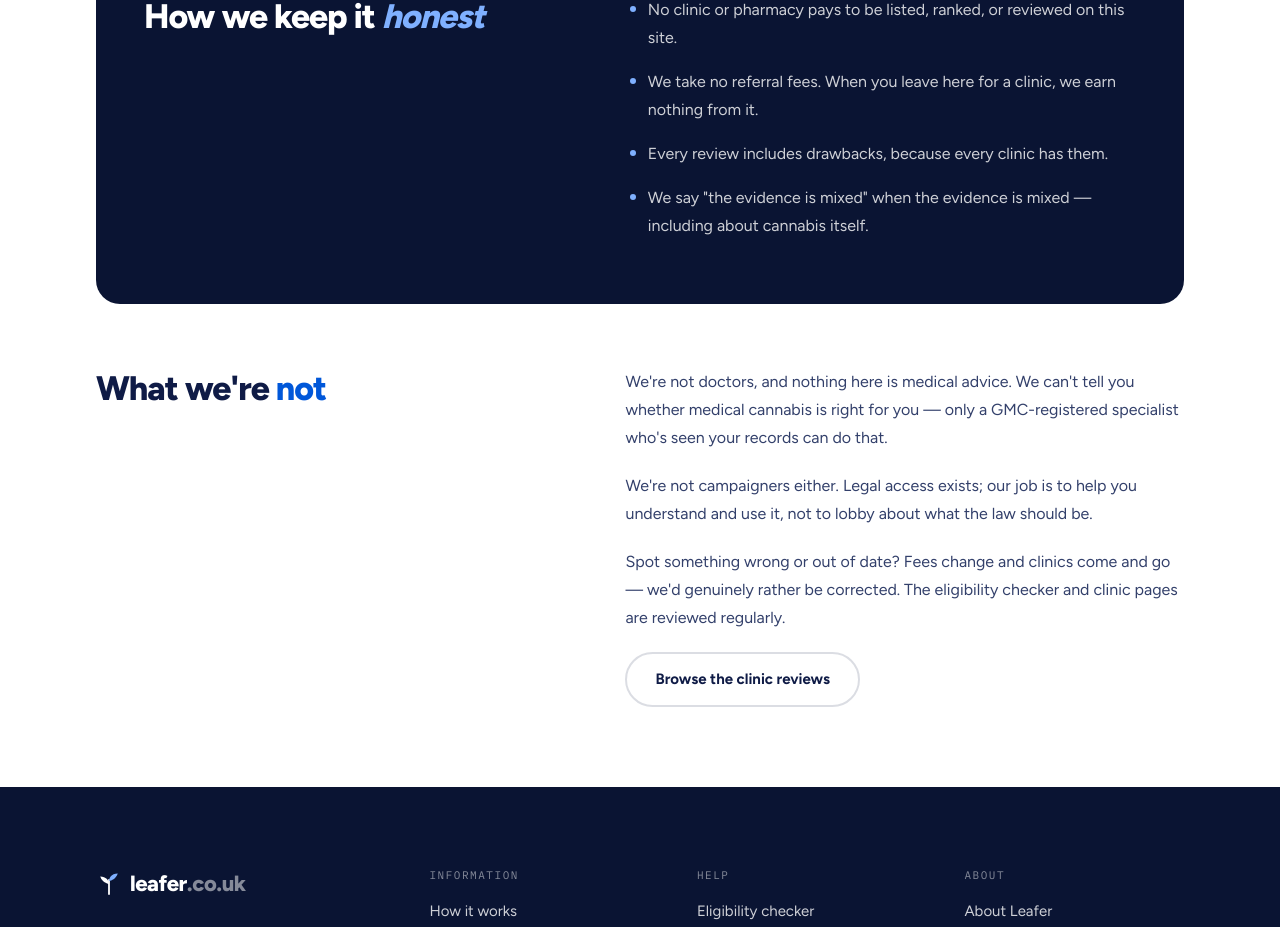
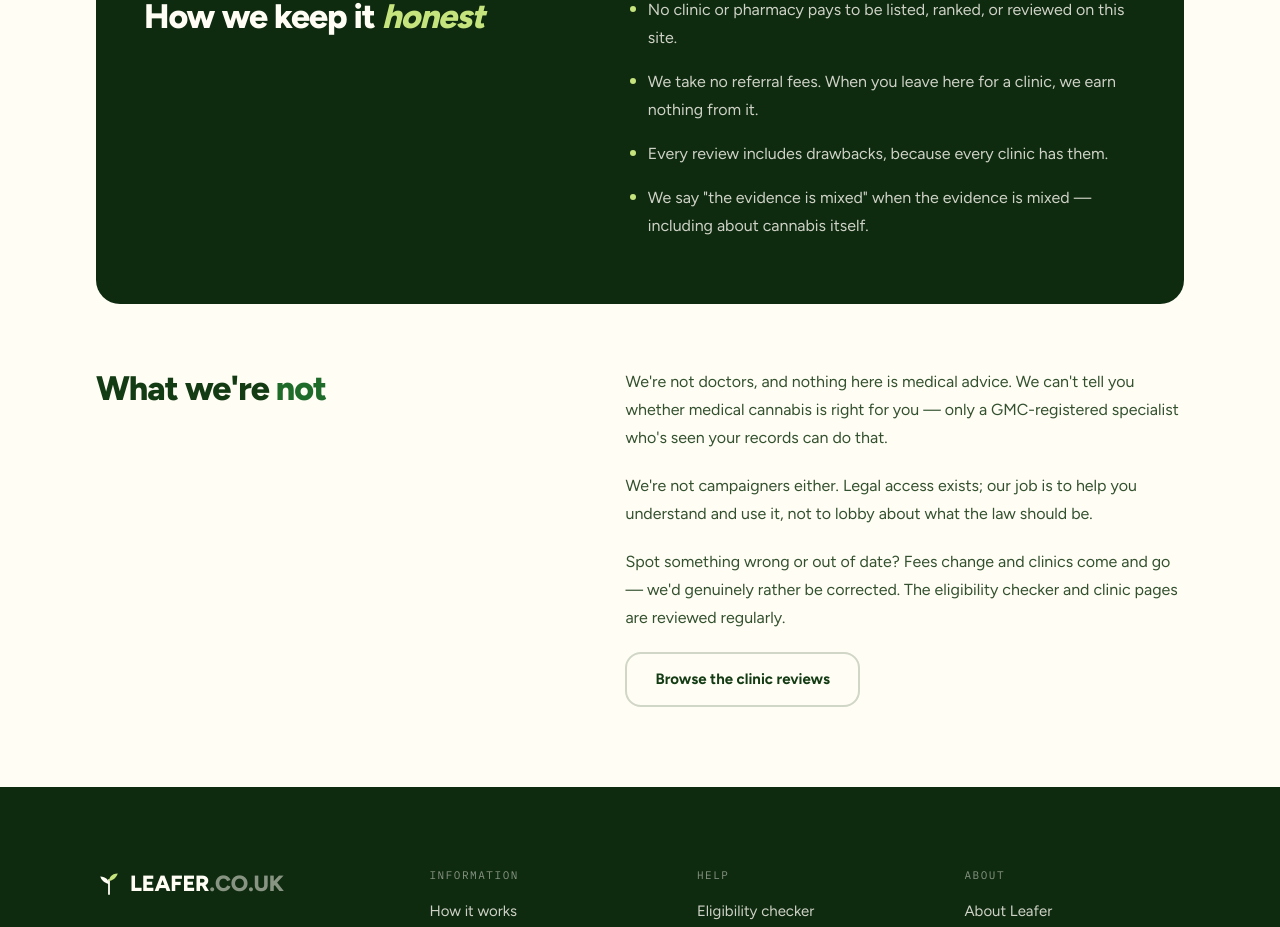
Before and after one commit to nikeusjohnson/leafer, a Next.js app: page /about in a window 1280 px wide. Shown: the part 897-1824 px from the top of the page. Built offline with nearby package versions, Linux system fonts and the light colour scheme.

Commit message:
Reskin to match Go.Compare's actual brand: cream, dark green, yellow CTAs
- Cream background, dark green ink, lime accents (Go.Compare 2026 palette)
- Signature dark-green buttons with yellow text
- Uppercase heavy wordmark, green leaf logo
- Warm sage hero band, lime accents on dark sections

```diff
--- a/src/app/about/page.tsx
+++ b/src/app/about/page.tsx
@@ -50,23 +50,23 @@ export default function About() {
       <div className="mt-16 bg-forest px-6 py-12 text-cream md:rounded-3xl md:px-12 md:py-16">
         <div className="grid gap-10 md:grid-cols-[1fr_1.2fr] md:gap-16">
           <h2 className="headline text-[28px] leading-tight text-cream md:text-[34px]">
-            How we keep it <span className="italic text-[#7FB0FF]">honest</span>
+            How we keep it <span className="italic text-[#C5E47D]">honest</span>
           </h2>
           <ul className="space-y-4 text-[16px] leading-[1.75] text-cream/80">
             <li className="flex gap-3">
-              <span aria-hidden="true" className="mt-2.5 h-1.5 w-1.5 shrink-0 rounded-full bg-[#7FB0FF]" />
+              <span aria-hidden="true" className="mt-2.5 h-1.5 w-1.5 shrink-0 rounded-full bg-[#C5E47D]" />
               <span>No clinic or pharmacy pays to be listed, ranked, or reviewed on this site.</span>
             </li>
             <li className="flex gap-3">
-              <span aria-hidden="true" className="mt-2.5 h-1.5 w-1.5 shrink-0 rounded-full bg-[#7FB0FF]" />
+              <span aria-hidden="true" className="mt-2.5 h-1.5 w-1.5 shrink-0 rounded-full bg-[#C5E47D]" />
               <span>We take no referral fees. When you leave here for a clinic, we earn nothing from it.</span>
             </li>
             <li className="flex gap-3">
-              <span aria-hidden="true" className="mt-2.5 h-1.5 w-1.5 shrink-0 rounded-full bg-[#7FB0FF]" />
+              <span aria-hidden="true" className="mt-2.5 h-1.5 w-1.5 shrink-0 rounded-full bg-[#C5E47D]" />
               <span>Every review includes drawbacks, because every clinic has them.</span>
             </li>
             <li className="flex gap-3">
-              <span aria-hidden="true" className="mt-2.5 h-1.5 w-1.5 shrink-0 rounded-full bg-[#7FB0FF]" />
+              <span aria-hidden="true" className="mt-2.5 h-1.5 w-1.5 shrink-0 rounded-full bg-[#C5E47D]" />
               <span>We say &quot;the evidence is mixed&quot; when the evidence is mixed — including about cannabis itself.</span>
             </li>
           </ul>
--- a/src/app/clinics/[slug]/page.tsx
+++ b/src/app/clinics/[slug]/page.tsx
@@ -68,7 +68,7 @@ export default async function ClinicPage({
                 {c.suits.map((s, i) => (
                   <li key={i} className="flex gap-3 text-[16px] leading-relaxed text-ink-soft">
                     <svg width="18" height="18" viewBox="0 0 18 18" fill="none" aria-hidden="true" className="mt-1 shrink-0">
-                      <path d="M3 9.5l4 4 8-9" stroke="#0057D9" strokeWidth="2" strokeLinecap="round" strokeLinejoin="round" />
+                      <path d="M3 9.5l4 4 8-9" stroke="#1F6B2A" strokeWidth="2" strokeLinecap="round" strokeLinejoin="round" />
                     </svg>
                     <span>{s}</span>
                   </li>
@@ -126,7 +126,7 @@ export default async function ClinicPage({
                         <svg key={i} width="13" height="13" viewBox="0 0 14 14" fill="none">
                           <path
                             d="M7 1.2l1.76 3.57 3.94.57-2.85 2.78.67 3.92L7 10.33l-3.52 1.85.67-3.92L1.3 5.34l3.94-.57L7 1.2z"
-                            fill={i <= Math.round(c.trustpilot!.score) ? "#F5A623" : "#E3E8F2"}
+                            fill={i <= Math.round(c.trustpilot!.score) ? "#F5A623" : "#E5E1CC"}
                           />
                         </svg>
                       ))}
--- a/src/app/globals.css
+++ b/src/app/globals.css
@@ -13,12 +13,12 @@
   }
 
   ::selection {
-    background-color: #2f7d4f;
-    color: #fbf8f1;
+    background-color: #1f6b2a;
+    color: #fffdf4;
   }
 
   :focus-visible {
-    outline: 2px solid #2f7d4f;
+    outline: 2px solid #1f6b2a;
     outline-offset: 3px;
     border-radius: 2px;
   }
@@ -70,15 +70,15 @@
   }
 
   .btn-primary {
-    @apply inline-flex items-center justify-center gap-2 rounded-full bg-leaf px-7 py-3 text-[15px] font-bold text-cream shadow-soft transition-all duration-fast ease-out hover:-translate-y-0.5 hover:bg-leaf-deep hover:shadow-lift;
+    @apply inline-flex items-center justify-center gap-2 rounded-2xl bg-leaf-deep px-7 py-3 text-[15px] font-bold text-sun shadow-soft transition-all duration-fast ease-out hover:-translate-y-0.5 hover:bg-forest hover:shadow-lift;
   }
 
   .btn-secondary {
-    @apply inline-flex items-center justify-center gap-2 rounded-full border-2 border-ink/15 bg-transparent px-7 py-3 text-[15px] font-bold text-ink transition-all duration-fast ease-out hover:-translate-y-0.5 hover:border-leaf hover:text-leaf hover:shadow-soft;
+    @apply inline-flex items-center justify-center gap-2 rounded-2xl border-2 border-leaf-deep/20 bg-transparent px-7 py-3 text-[15px] font-bold text-ink transition-all duration-fast ease-out hover:-translate-y-0.5 hover:border-leaf-deep hover:text-leaf-deep hover:shadow-soft;
   }
 
   .btn-secondary-dark {
-    @apply inline-flex items-center justify-center gap-2 rounded-full border-2 border-cream/30 bg-transparent px-7 py-3 text-[15px] font-bold text-cream transition-all duration-fast ease-out hover:-translate-y-0.5 hover:border-cream/70;
+    @apply inline-flex items-center justify-center gap-2 rounded-2xl border-2 border-lime/50 bg-transparent px-7 py-3 text-[15px] font-bold text-lime transition-all duration-fast ease-out hover:-translate-y-0.5 hover:border-lime;
   }
 
   .hairline-t {
--- a/src/app/page.tsx
+++ b/src/app/page.tsx
@@ -45,8 +45,8 @@ export default function Home() {
               ].map((t) => (
                 <li key={t} className="flex items-center gap-3 text-[15px] font-medium text-ink">
                   <svg width="18" height="18" viewBox="0 0 18 18" fill="none" aria-hidden="true" className="shrink-0">
-                    <circle cx="9" cy="9" r="9" fill="#0057D9" opacity="0.12" />
-                    <path d="M5.5 9.5l2.5 2.5 4.5-5" stroke="#0057D9" strokeWidth="2" strokeLinecap="round" strokeLinejoin="round" />
+                    <circle cx="9" cy="9" r="9" fill="#1F6B2A" opacity="0.12" />
+                    <path d="M5.5 9.5l2.5 2.5 4.5-5" stroke="#1F6B2A" strokeWidth="2" strokeLinecap="round" strokeLinejoin="round" />
                   </svg>
                   {t}
                 </li>
@@ -160,7 +160,7 @@ export default function Home() {
             <div>
               <Eyebrow label="Where we stand" dark />
               <h2 className="headline mt-5 text-[34px] leading-tight text-cream md:text-[44px]">
-                Independent. <span className="italic text-[#7FB0FF]">Genuinely.</span>
+                Independent. <span className="italic text-[#C5E47D]">Genuinely.</span>
               </h2>
             </div>
             <div className="space-y-5 text-[16px] leading-[1.75] text-cream/80">
--- a/src/components/ArticleSections.tsx
+++ b/src/components/ArticleSections.tsx
@@ -37,7 +37,7 @@ export default function ArticleSections({ sections }: { sections: Section[] }) {
                   >
                     <path
                       d="M3 9.5l4 4 8-9"
-                      stroke="#0057D9"
+                      stroke="#1F6B2A"
                       strokeWidth="2"
                       strokeLinecap="round"
                       strokeLinejoin="round"
--- a/src/components/ClinicCard.tsx
+++ b/src/components/ClinicCard.tsx
@@ -9,7 +9,7 @@ function Stars({ score }: { score: number }) {
         <svg key={i} width="14" height="14" viewBox="0 0 14 14" fill="none">
           <path
             d="M7 1.2l1.76 3.57 3.94.57-2.85 2.78.67 3.92L7 10.33l-3.52 1.85.67-3.92L1.3 5.34l3.94-.57L7 1.2z"
-            fill={i <= full ? "#F5A623" : "#E3E8F2"}
+            fill={i <= full ? "#F5A623" : "#E5E1CC"}
           />
         </svg>
       ))}
@@ -109,7 +109,7 @@ export default function ClinicCard({
         {clinic.suits.slice(0, 3).map((s, i) => (
           <li key={i} className="flex items-center gap-2 text-[13px] text-ink-soft">
             <svg width="14" height="14" viewBox="0 0 14 14" fill="none" aria-hidden="true" className="shrink-0">
-              <path d="M2.5 7.5l3 3 6-7" stroke="#0057D9" strokeWidth="2" strokeLinecap="round" strokeLinejoin="round" />
+              <path d="M2.5 7.5l3 3 6-7" stroke="#1F6B2A" strokeWidth="2" strokeLinecap="round" strokeLinejoin="round" />
             </svg>
             {s}
           </li>
--- a/src/components/FaqList.tsx
+++ b/src/components/FaqList.tsx
@@ -17,7 +17,7 @@ export default function FaqList({ faqs }: { faqs: Faq[] }) {
             >
               <path
                 d="M4 6.5l5 5 5-5"
-                stroke="#0057D9"
+                stroke="#1F6B2A"
                 strokeWidth="2"
                 strokeLinecap="round"
                 strokeLinejoin="round"
--- a/src/components/Logo.tsx
+++ b/src/components/Logo.tsx
@@ -17,25 +17,25 @@ export default function Logo({ dark = false }: { dark?: boolean }) {
       >
         <path
           d="M13 24V10"
-          stroke={dark ? "#FFFFFF" : "#0F1B46"}
+          stroke={dark ? "#FFFDF4" : "#143C14"}
           strokeWidth="1.8"
           strokeLinecap="round"
         />
         <path
           d="M13 14C13 14 6.5 13.2 4.2 6.4C11 6.4 13 11.5 13 14Z"
-          fill={dark ? "#FFFFFF" : "#0057D9"}
+          fill={dark ? "#FFFDF4" : "#1F6B2A"}
         />
         <path
           d="M13 11C13 11 19.5 10.2 21.8 3.4C15 3.4 13 8.5 13 11Z"
-          fill={dark ? "#7FB0FF" : "#0F1B46"}
+          fill={dark ? "#C5E47D" : "#143C14"}
         />
       </svg>
       <span
-        className={`text-[22px] font-extrabold tracking-[-0.02em] ${
+        className={`text-[22px] font-extrabold uppercase tracking-[-0.01em] ${
           dark ? "text-cream" : "text-ink"
         }`}
       >
-        leafer
+        Leafer
         <span className={dark ? "text-cream/50" : "text-ink-muted"}>.co.uk</span>
       </span>
     </Link>
--- a/tailwind.config.ts
+++ b/tailwind.config.ts
@@ -6,29 +6,31 @@ const config: Config = {
     extend: {
       colors: {
         cream: {
-          DEFAULT: "#FFFFFF",
-          deep: "#F4F7FD",
+          DEFAULT: "#FFFDF4",
+          deep: "#F7F2DE",
           tint: "#FFFFFF",
         },
         ink: {
-          DEFAULT: "#0F1B46",
-          soft: "#33406B",
-          muted: "#5A6486",
+          DEFAULT: "#143C14",
+          soft: "#33512F",
+          muted: "#64755C",
         },
         leaf: {
-          DEFAULT: "#0057D9",
-          deep: "#003FA3",
-          tint: "#EAF1FF",
+          DEFAULT: "#1F6B2A",
+          deep: "#173F15",
+          tint: "#E9F5DC",
         },
         sage: {
-          DEFAULT: "#E9F0FE",
-          deep: "#D6E4FD",
+          DEFAULT: "#F0EDDA",
+          deep: "#E3DFC5",
         },
-        forest: "#0A1433",
-        line: "#E3E8F2",
+        forest: "#0E2A0F",
+        line: "#E5E1CC",
         amber: "#8A6A1F",
         amberTint: "#F6EFDA",
         gold: "#F5A623",
+        sun: "#F6E35C",
+        lime: "#C5E47D",
       },
       fontFamily: {
         serif: ["var(--font-figtree)", "ui-sans-serif", "system-ui", "sans-serif"],
```
Also changed, not shown: src/app/icon.svg.
